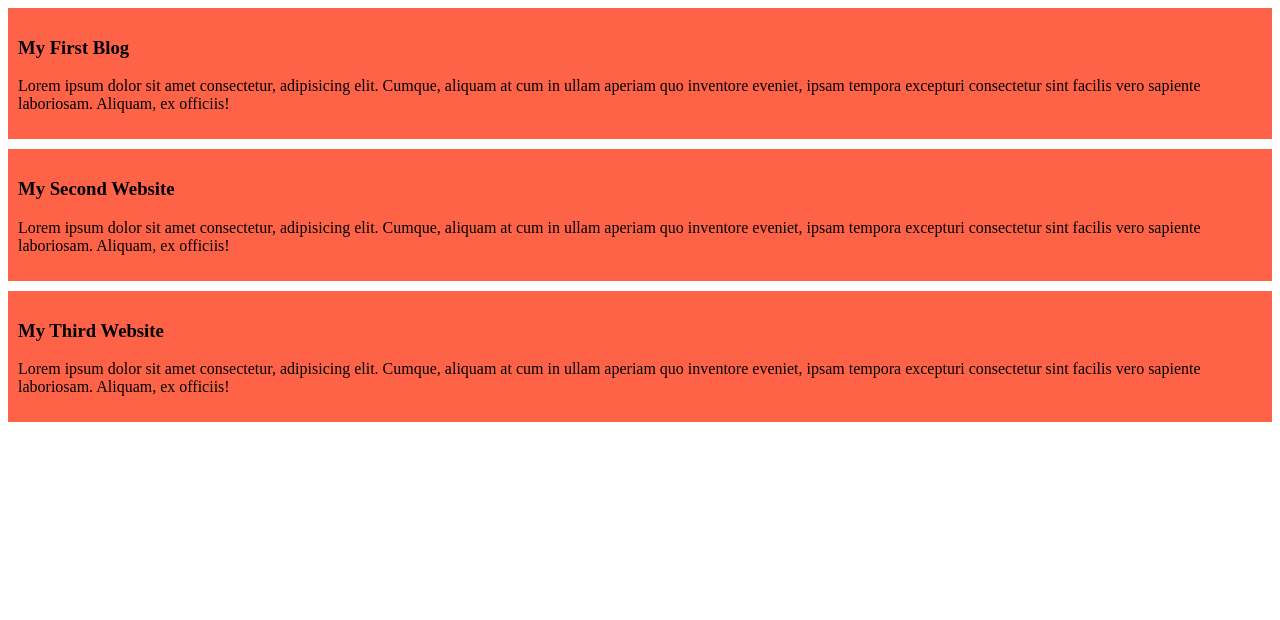
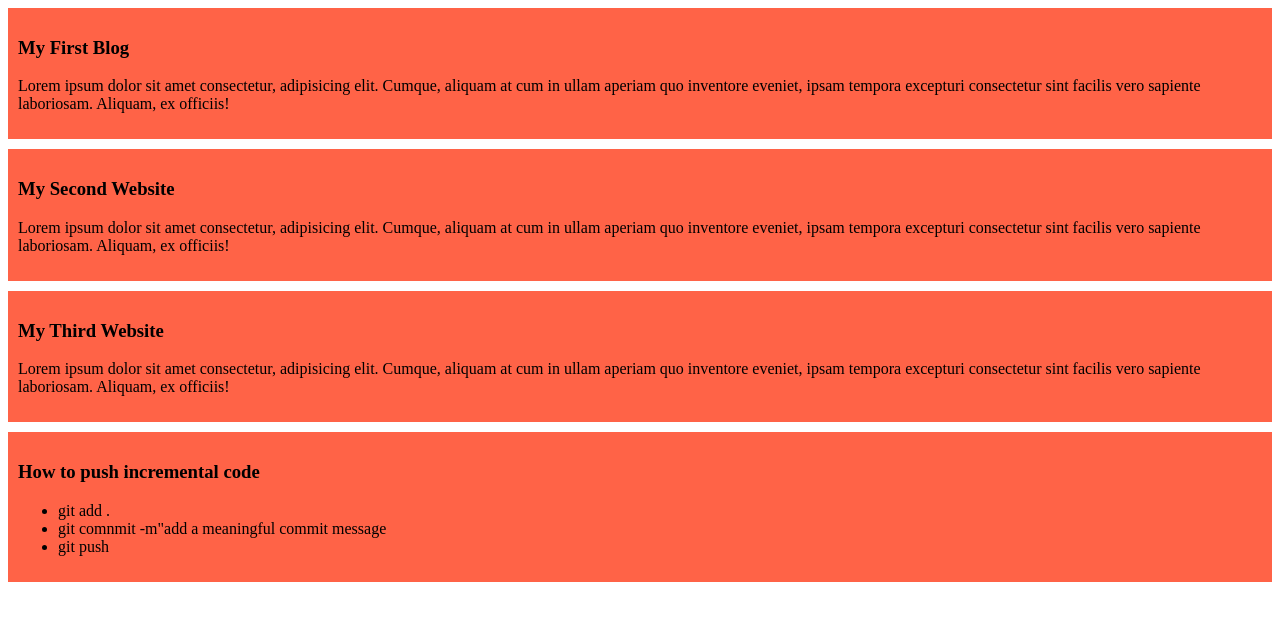
Before and after one commit to waysurrahman/My-first-github-ripo, a plain HTML site: page index.html in a window 1280 px wide. Drawn offline with Linux system fonts and the light colour scheme.

Commit message:
added a list to push code

```diff
--- a/index.html
+++ b/index.html
@@ -25,5 +25,13 @@
             Lorem ipsum dolor sit amet consectetur, adipisicing elit. Cumque, aliquam at cum in ullam aperiam quo inventore eveniet, ipsam tempora excepturi consectetur sint facilis vero sapiente laboriosam. Aliquam, ex officiis!
         </p>
     </div>
+    <div>
+        <h3>How to push incremental code</h3>
+        <ul>
+            <li>git add .</li>
+            <li>git comnmit -m"add a meaningful commit message</li>
+            <li>git push</li>
+        </ul>
+    </div>
 </body>
 </html>
```
